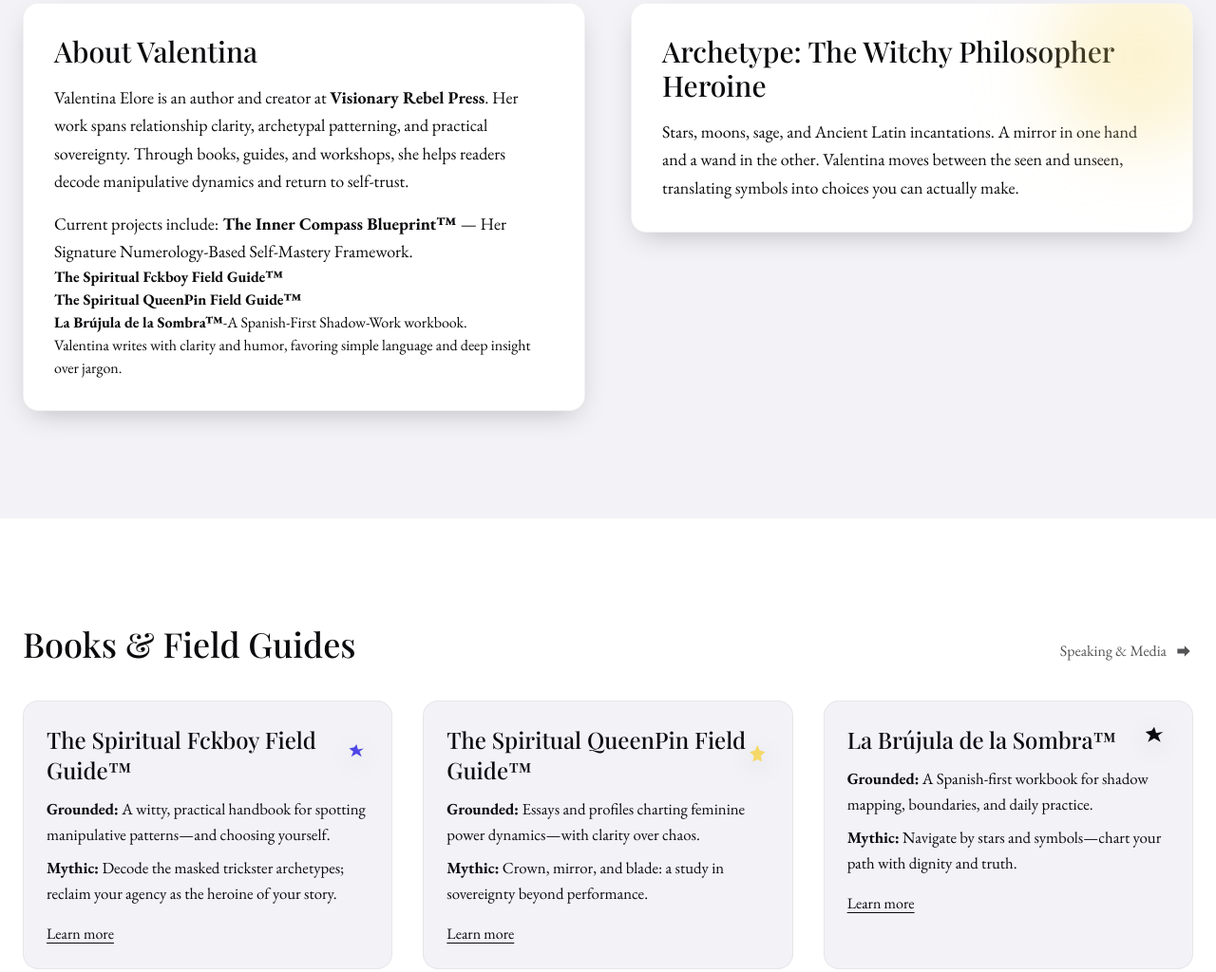
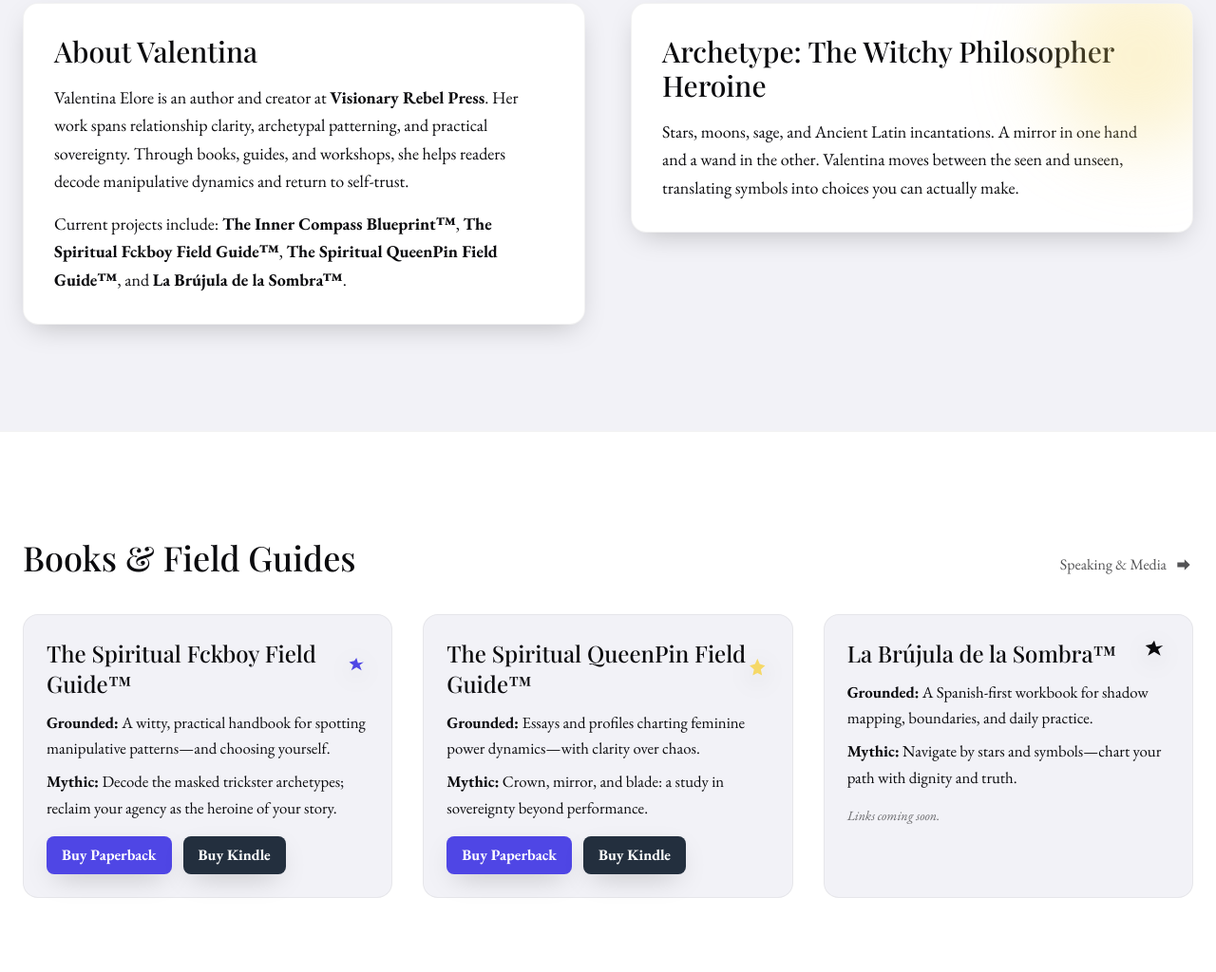
Before and after one commit to valentinaelore/Website-Fase-1, a plain HTML site: page index.html in a window 1280 px wide. Shown: the part 700-1724 px from the top of the page at 95% size. Drawn offline with nearby package versions, Linux system fonts and the light colour scheme.

Commit message:
Website with Books

```diff
--- a/index.html
+++ b/index.html
@@ -4,10 +4,12 @@
   <meta charset="UTF-8" />
   <meta name="viewport" content="width=device-width, initial-scale=1.0" />
   <title>Valentina Elore · Author</title>
+
   <!-- Fonts -->
   <link rel="preconnect" href="https://fonts.googleapis.com">
   <link rel="preconnect" href="https://fonts.gstatic.com" crossorigin>
   <link href="https://fonts.googleapis.com/css2?family=EB+Garamond:ital,wght@0,400;0,500;0,700;1,400;1,500;1,700&family=Playfair+Display:wght@500;600;700;800;900&display=swap" rel="stylesheet">
+
   <!-- Tailwind (CDN) -->
   <script src="https://cdn.tailwindcss.com"></script>
   <script>
@@ -15,18 +17,18 @@
       theme: {
         extend: {
           fontFamily: {
-            display: ['\"Playfair Display\"', 'serif'],
-            body: ['\"EB Garamond\"', 'serif']
+            display: ['"Playfair Display"', 'serif'],
+            body: ['"EB Garamond"', 'serif']
           },
           colors: {
             ink: '#0b0b0e',
             moon: '#f2f2f7',
             gold: '#f5d867',
-            electric: '#4f46e5' // indigo-600-ish
+            electric: '#4f46e5' /* indigo-ish */
           },
           backgroundImage: {
-            // Subtle pop-art halftone-style radial burst
-            'burst': "radial-gradient(circle at 20% 20%, rgba(79,70,229,.15), transparent 40%), radial-gradient(circle at 80% 30%, rgba(245,216,103,.18), transparent 45%), radial-gradient(circle at 50% 80%, rgba(79,70,229,.12), transparent 45%)",
+            burst:
+              "radial-gradient(circle at 20% 20%, rgba(79,70,229,.15), transparent 40%), radial-gradient(circle at 80% 30%, rgba(245,216,103,.18), transparent 45%), radial-gradient(circle at 50% 80%, rgba(79,70,229,.12), transparent 45%)",
           },
           boxShadow: {
             soft: '0 10px 30px -10px rgba(0,0,0,.25)'
@@ -35,9 +37,9 @@
       }
     }
   </script>
+
   <style>
     html { scroll-behavior: smooth; }
-    /* Tiny dotted pattern for comic-zine vibe */
     .dot-grid {
       background-image: radial-gradient(currentColor 0.7px, transparent 0.7px);
       background-size: 8px 8px;
@@ -47,8 +49,8 @@
     .symbol { filter: drop-shadow(0 6px 12px rgba(0,0,0,.15)); }
   </style>
 </head>
+
 <body class="bg-moon text-ink font-body selection:bg-electric/20 selection:text-ink/90">
-  <!-- Site Wrapper -->
   <div class="min-h-screen flex flex-col">
 
     <!-- Header / Nav -->
@@ -56,7 +58,6 @@
       <div class="mx-auto max-w-7xl px-6 py-4 flex items-center justify-between">
         <a href="#" class="inline-flex items-center gap-2">
           <div class="w-8 h-8 rounded-full bg-electric/90 symbol flex items-center justify-center text-moon">
-            <!-- moon/star glyph -->
             <svg xmlns="http://www.w3.org/2000/svg" viewBox="0 0 24 24" class="w-4 h-4" fill="currentColor" aria-hidden="true">
               <path d="M21.77 15.23A9.5 9.5 0 0 1 8.77 2.23a.75.75 0 0 0-1.03.9A8 8 0 1 0 20.87 16a.75.75 0 0 0 .9-1.03Z"/>
             </svg>
@@ -67,7 +68,7 @@
           <a href="#about" class="hover:underline underline-offset-4">About</a>
           <a href="#books" class="hover:underline underline-offset-4">Books</a>
           <a href="#contact" class="hover:underline underline-offset-4">Contact</a>
-          <a href="#inner compass" class="hover:underline underline-offset-4">Inner Compass BluePrint</a>
+          <a href="#inner-compass" class="hover:underline underline-offset-4">Inner Compass BluePrint</a>
         </nav>
         <a href="#books" class="md:inline-flex hidden px-4 py-2 rounded-xl bg-ink text-moon hover:bg-ink/90 transition shadow-soft">Enter the Field Guide →</a>
       </div>
@@ -87,22 +88,15 @@
           <div class="mt-10 flex items-center gap-4">
             <a href="#books" class="px-5 py-3 rounded-xl bg-electric text-white hover:bg-electric/90 transition shadow-soft">Enter the Field Guide →</a>
             <a href="#about" class="px-5 py-3 rounded-xl border border-ink/10 bg-white/70 hover:bg-white transition">Meet Valentina</a>
-           <a href="https://buy.stripe.com/your-checkout-link"
-   class="inline-block px-5 py-3 rounded-xl bg-electric text-white hover:bg-electric/90 transition shadow-soft">
-   Get Your Inner Compass Blueprint →
-</a>
-
-
+            <a href="https://buy.stripe.com/your-checkout-link" class="inline-block px-5 py-3 rounded-xl bg-electric text-white hover:bg-electric/90 transition shadow-soft">Get Your Inner Compass Blueprint →</a>
           </div>
         </div>
-        <!-- Mystical symbols cluster -->
+
+        <!-- decorative icons -->
         <div class="absolute right-6 top-10 md:right-16 md:top-16 pointer-events-none">
           <div class="flex items-center gap-6 opacity-90">
-            <!-- star -->
             <svg class="w-10 h-10 text-gold symbol" viewBox="0 0 24 24" fill="currentColor" aria-hidden="true"><path d="M12 2l2.39 5.64L20 9.27l-4.5 3.9 1.35 6.08L12 16.9l-4.85 2.35L8.5 13.17 4 9.27l5.61-1.63L12 2z"/></svg>
-            <!-- crescent -->
             <svg class="w-12 h-12 text-ink symbol" viewBox="0 0 24 24" fill="currentColor" aria-hidden="true"><path d="M21.77 15.23A9.5 9.5 0 0 1 8.77 2.23a.75.75 0 0 0-1.03.9A8 8 0 1 0 20.87 16a.75.75 0 0 0 .9-1.03Z"/></svg>
-            <!-- burst -->
             <svg class="w-10 h-10 text-electric symbol" viewBox="0 0 24 24" fill="currentColor" aria-hidden="true"><path d="M12 2l1.5 5L19 6l-4 3 2 5-5-3-5 3 2-5-4-3 5-.99L12 2z"/></svg>
           </div>
         </div>
@@ -112,25 +106,21 @@
     <!-- About -->
     <section id="about" class="py-20 md:py-28">
       <div class="mx-auto max-w-7xl px-6 grid md:grid-cols-2 gap-12 items-start">
-        <!-- Part 1: Grounded Author Bio -->
         <article class="bg-white rounded-2xl p-8 shadow-soft border border-black/5">
           <h2 class="font-display text-3xl mb-4">About Valentina</h2>
           <p class="text-lg leading-relaxed">
             Valentina Elore is an author and creator at <span class="font-semibold">Visionary Rebel Press</span>. Her work spans relationship clarity, archetypal patterning, and practical sovereignty. Through books, guides, and workshops, she helps readers decode manipulative dynamics and return to self-trust.
           </p>
           <p class="mt-4 text-lg leading-relaxed">
-            Current projects include:<span class="font-semibold"> The Inner Compass Blueprint™ </span>— Her Signature Numerology-Based Self-Mastery Framework.</p> <p><span class="font-semibold">The Spiritual Fckboy Field Guide™</span> <p><span class="font-semibold">The Spiritual QueenPin Field Guide™</span><p> <p><span class="font-semibold">La Brújula de la Sombra™</span>-A Spanish-First Shadow-Work workbook.<p> Valentina writes with clarity and humor, favoring simple language and deep insight over jargon.
+            Current projects include: <span class="font-semibold">The Inner Compass Blueprint™</span>, <span class="font-semibold">The Spiritual Fckboy Field Guide™</span>, <span class="font-semibold">The Spiritual QueenPin Field Guide™</span>, and <span class="font-semibold">La Brújula de la Sombra™</span>.
           </p>
         </article>
 
-        <!-- Part 2: Archetypal Heroine Identity -->
         <article class="relative bg-white rounded-2xl p-8 shadow-soft border border-black/5 overflow-hidden">
           <div class="absolute -top-10 -right-10 w-48 h-48 rotate-12 rounded-full bg-gold/30 blur-2xl"></div>
           <h3 class="font-display text-3xl mb-4">Archetype: The Witchy Philosopher Heroine</h3>
           <p class="text-lg leading-relaxed">
             Stars, moons, sage, and Ancient Latin incantations. A mirror in one hand and a wand in the other. Valentina moves between the seen and unseen, translating symbols into choices you can actually make.
-          </p>
-
           </p>
         </article>
       </div>
@@ -160,13 +150,24 @@
             <p class="mt-2 text-[1.05rem] leading-relaxed">
               <span class="font-semibold">Mythic:</span> Decode the masked trickster archetypes; reclaim your agency as the heroine of your story.
             </p>
-            <a href="#" class="mt-4 inline-block underline underline-offset-4">Learn more</a>
+
+            <!-- BUY BUTTONS -->
+            <div class="mt-4 flex flex-wrap gap-3">
+              <a href="https://amzn.to/42670RN" target="_blank" rel="noopener noreferrer"
+                 class="inline-block px-4 py-2 rounded-lg bg-electric text-white hover:bg-electric/90 shadow-soft font-semibold">
+                Buy Paperback
+              </a>
+              <a href="https://amzn.to/46h4FpC" target="_blank" rel="noopener noreferrer"
+                 class="inline-block px-4 py-2 rounded-lg bg-[#232F3E] text-white hover:bg-[#1a222d] shadow-soft font-semibold">
+                Buy Kindle
+              </a>
+            </div>
           </article>
 
-          <!-- Card 2: The Spiritual QueenPin Field Guide -->
+          <!-- Card 2: The Spiritual QueenPin Field Guide™ -->
           <article class="group rounded-2xl border border-black/5 bg-moon p-6 hover:shadow-soft transition">
             <div class="flex items-center justify-between">
-              <h3 class="font-display text-2xl">The Spiritual QueenPin Field Guide™ </h3>
+              <h3 class="font-display text-2xl">The Spiritual QueenPin Field Guide™</h3>
               <svg class="w-8 h-8 text-gold symbol" viewBox="0 0 24 24" fill="currentColor" aria-hidden="true"><path d="M12 2l2.39 5.64L20 9.27l-4.5 3.9 1.35 6.08L12 16.9l-4.85 2.35L8.5 13.17 4 9.27l5.61-1.63L12 2z"/></svg>
             </div>
             <p class="mt-3 text-[1.05rem] leading-relaxed">
@@ -175,7 +176,18 @@
             <p class="mt-2 text-[1.05rem] leading-relaxed">
               <span class="font-semibold">Mythic:</span> Crown, mirror, and blade: a study in sovereignty beyond performance.
             </p>
-            <a href="#" class="mt-4 inline-block underline underline-offset-4">Learn more</a>
+
+            <!-- BUY BUTTONS -->
+            <div class="mt-4 flex flex-wrap gap-3">
+              <a href="https://amzn.to/41ynfHb" target="_blank" rel="noopener noreferrer"
+                 class="inline-block px-4 py-2 rounded-lg bg-electric text-white hover:bg-electric/90 shadow-soft font-semibold">
+                Buy Paperback
+              </a>
+              <a href="https://amzn.to/45J43ci" target="_blank" rel="noopener noreferrer"
+                 class="inline-block px-4 py-2 rounded-lg bg-[#232F3E] text-white hover:bg-[#1a222d] shadow-soft font-semibold">
+                Buy Kindle
+              </a>
+            </div>
           </article>
 
           <!-- Card 3: La Brújula de la Sombra™ -->
@@ -185,24 +197,26 @@
               <svg class="w-8 h-8 text-ink symbol" viewBox="0 0 24 24" fill="currentColor" aria-hidden="true"><path d="M12 2l1.5 5L19 6l-4 3 2 5-5-3-5 3 2-5-4-3 5-.99L12 2z"/></svg>
             </div>
             <p class="mt-3 text-[1.05rem] leading-relaxed">
-              <span class="font-semibold">Grounded:</span> A Spanish‑first workbook for shadow mapping, boundaries, and daily practice.
+              <span class="font-semibold">Grounded:</span> A Spanish-first workbook for shadow mapping, boundaries, and daily practice.
             </p>
             <p class="mt-2 text-[1.05rem] leading-relaxed">
               <span class="font-semibold">Mythic:</span> Navigate by stars and symbols—chart your path with dignity and truth.
             </p>
-            <a href="#" class="mt-4 inline-block underline underline-offset-4">Learn more</a>
+
+            <!-- keep for future links -->
+            <div class="mt-4 text-ink/60 text-sm italic">Links coming soon.</div>
           </article>
         </div>
       </div>
     </section>
 
-    <!-- Contact / CTA Slim -->
+    <!-- Contact -->
     <section id="contact" class="py-16">
       <div class="mx-auto max-w-5xl px-6 text-center">
         <h2 class="font-display text-3xl">Collaborations, Media, & Events</h2>
         <p class="mt-4 text-lg text-ink/80">For interviews, speaking, or partnerships, reach out below.</p>
         <div class="mt-6 flex items-center justify-center gap-3">
-          <a href="#" class="px-4 py-2 rounded-xl bg-ink text-moon hover:bg-ink/90 transition">Email</a>
+          <a href="mailto:hello@valentinaelore.com" class="px-4 py-2 rounded-xl bg-ink text-moon hover:bg-ink/90 transition">Email</a>
           <a href="#" class="px-4 py-2 rounded-xl border border-ink/10 bg-white hover:bg-white/80 transition">Press Kit</a>
         </div>
       </div>
@@ -212,10 +226,13 @@
     <footer class="mt-auto border-t border-black/5 bg-white">
       <div class="mx-auto max-w-7xl px-6 py-8 flex flex-col md:flex-row items-center justify-between gap-4">
         <p class="text-sm">© 2025 Valentina Elore · Visionary Rebel Press</p>
+        <p class="text-xs text-ink/60">
+          As an Amazon Associate, I earn from qualifying purchases.
+        </p>
         <div class="flex items-center gap-5 text-sm">
-          <a href="#" aria-label="Amazon" class="underline underline-offset-4">Amazon</a>
-          <a href="#" aria-label="Instagram" class="underline underline-offset-4">Instagram</a>
-          <a href="#" aria-label="Gumroad" class="underline underline-offset-4">Gumroad</a>
+          <a href="https://www.amazon.com/stores/Valentina-Elore/author/B0DXXXXXXX" class="underline underline-offset-4">Amazon</a>
+          <a href="https://instagram.com/" class="underline underline-offset-4">Instagram</a>
+          <a href="https://gumroad.com/" class="underline underline-offset-4">Gumroad</a>
         </div>
       </div>
     </footer>
```
